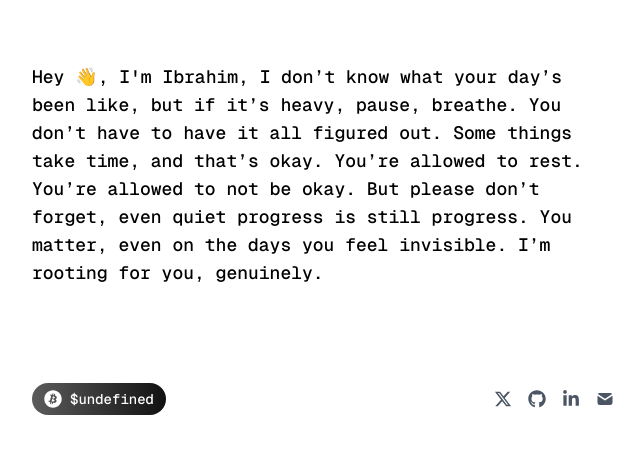
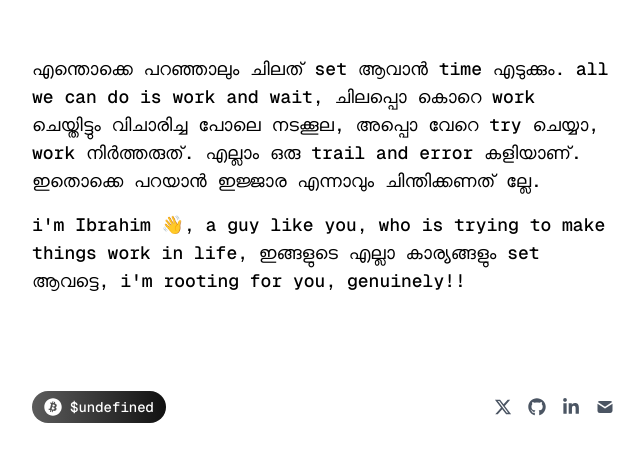
Before and after one commit to ibrhmvk/nextfolio-a-simple-next-js-portfolio, a Next.js app: page / in a window 1280 px wide. Shown: the part 161-622 px from the top of the page, without its empty margins (317-961 px from the left). Built offline with nearby package versions, Linux system fonts and the light colour scheme; no server answers.

Commit message:
Update page.tsx

```diff
--- a/app/page.tsx
+++ b/app/page.tsx
@@ -5,13 +5,10 @@ export default function Page() {
     <section className="text-black font-mono font-medium text-lg">
       <div className="space-y-4">
         <p>
-          Hey 👋, I'm Ibrahim,
-          I don’t know what your day’s been like, but if it’s heavy, pause, breathe. You don’t have to have it all figured out.
-          Some things take time, and that’s okay. You’re allowed to rest. You’re allowed to not be okay.
-          But please don’t forget, even quiet progress is still progress.
-          You matter, even on the days you feel invisible.
-          I’m rooting for you, genuinely.
+        എന്തൊക്കെ പറഞ്ഞാലും ചിലത് set ആവാൻ time എടുക്കും. all we can do is work and wait, ചിലപ്പൊ കൊറെ work ചെയ്തിട്ടും വിചാരിച്ച പോലെ നടക്കൂല, അപ്പൊ വേറെ try ചെയ്യാ, work നിർത്തരുത്. എല്ലാം ഒരു trail and  error കളിയാണ്. ഇതൊക്കെ പറയാൻ ഇജ്ജാര എന്നാവും ചിന്തിക്കണത് ല്ലേ.
+        <br />
         </p>
+        <p>i'm Ibrahim 👋, a guy like you, who is trying to make things work in life, ഇങ്ങളുടെ എല്ലാ കാര്യങ്ങളും set ആവട്ടെ, i'm rooting for you, genuinely!!</p>
       </div>
       <Footer />
     </section>
```
